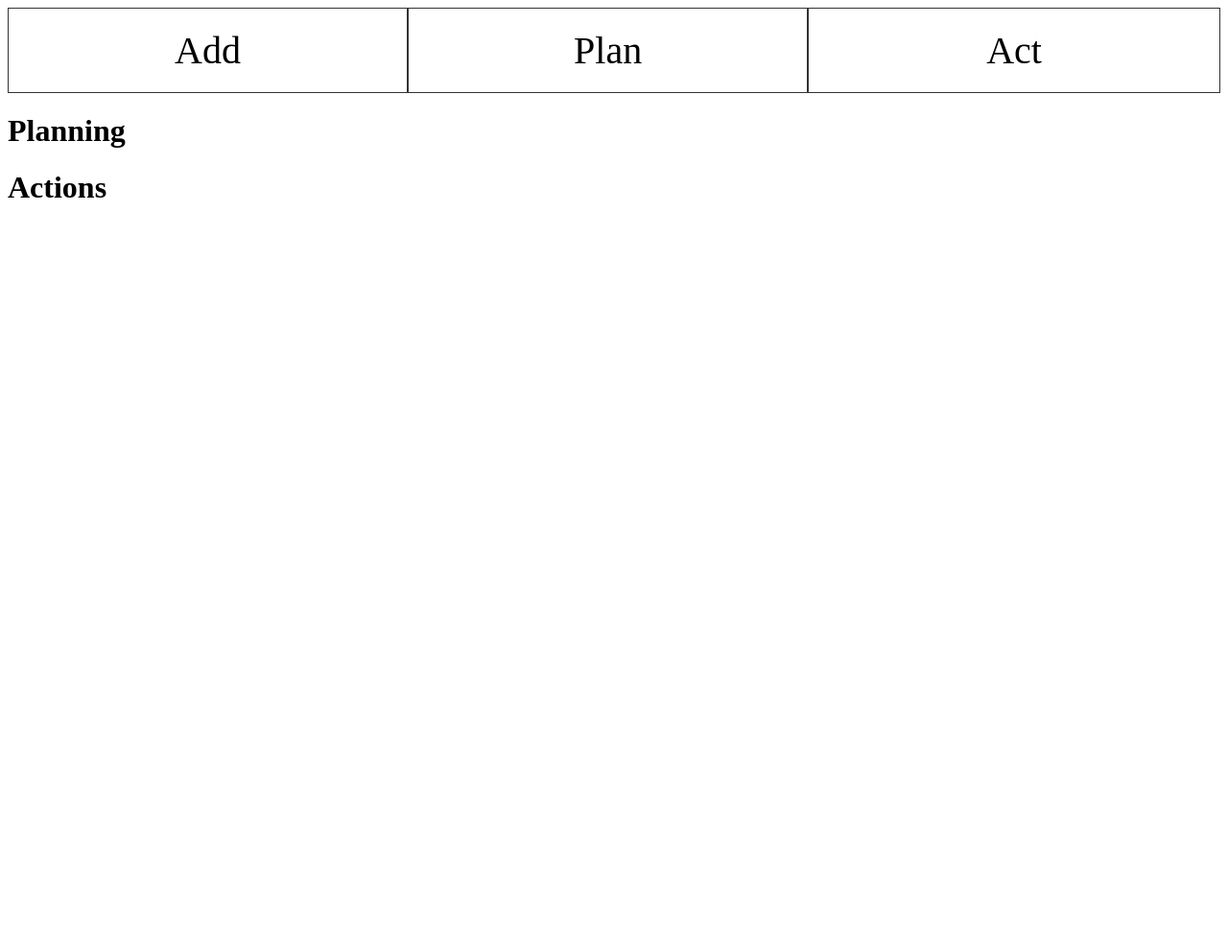
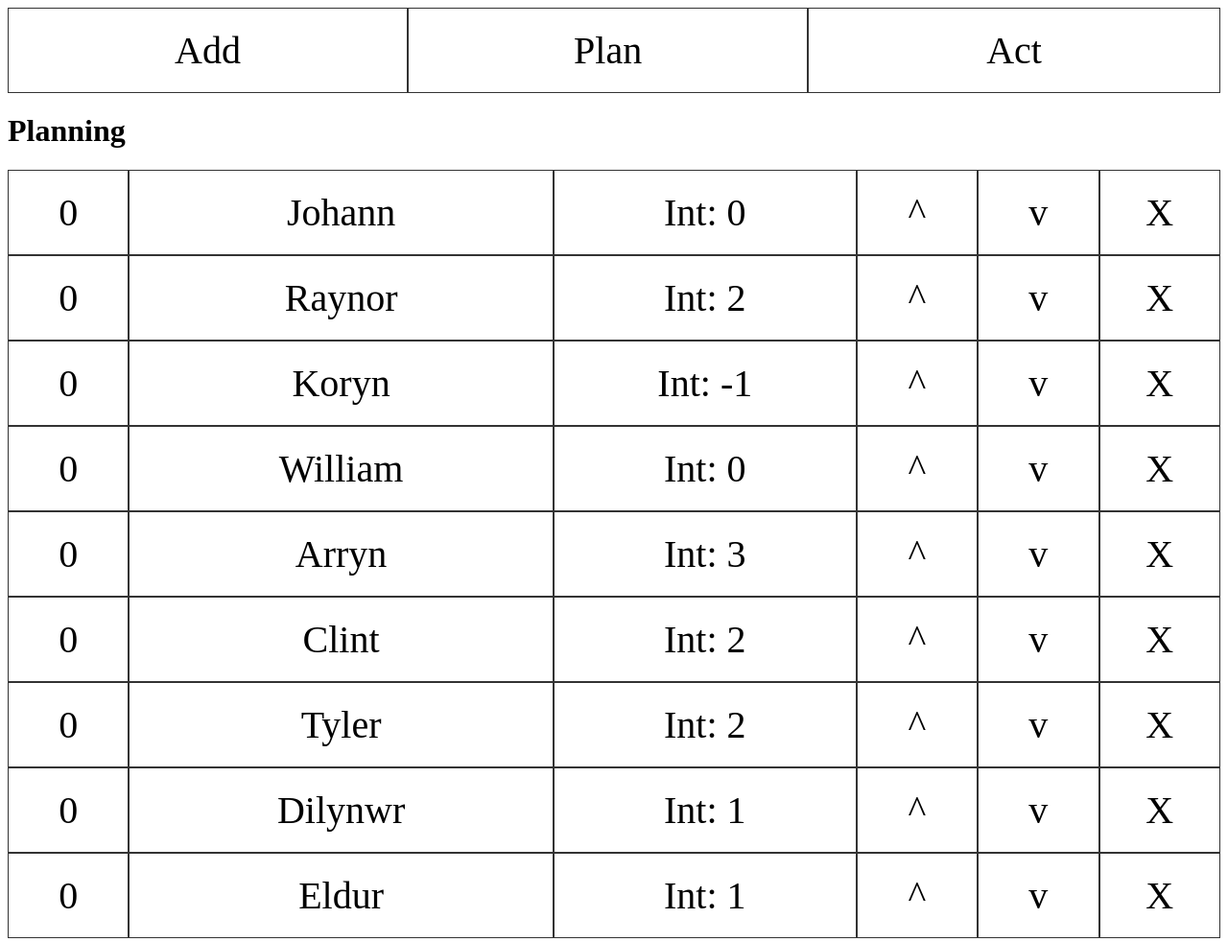
Before and after one commit to Sperges/rollforinitiative, a plain HTML site: page index.html in a window 1280 px wide. Shown: the top 982 px of the page at 96% size. Before the commit the page ends 800 px from the top, so only its background shows below. Drawn offline with Linux system fonts and the light colour scheme.

Commit message:
Add default characters

```diff
--- a/index.html
+++ b/index.html
@@ -52,10 +52,7 @@
       var planningList = [];
       const planningDiv = document.getElementById('Planning');
       const actionsDiv = document.getElementById('Actions');
-      function AddCharacter() {
-        const name = prompt("Enter Name.", "Name");
-        const intMod = parseInt(prompt("Enter Int Mod", "0"));
-        const dexMod = parseInt(prompt("Enter Dex Mod", "0"));
+      function AddCharacterHelper(name, intMod, dexMod) {
         const newCharacter = {
           name: name,
           intMod: intMod,
@@ -73,6 +70,12 @@
           value: newCharacter.planningInit
         });
         Render();
+      }
+      function AddCharacter() {
+        const name = prompt("Enter Name.", "Name");
+        const intMod = parseInt(prompt("Enter Int Mod", "0"));
+        const dexMod = parseInt(prompt("Enter Dex Mod", "0"));
+        AddCharacterHelper(name, intMod, dexMod)
       }
       function RemoveCharacter(index) {
         let ai = null;
@@ -207,6 +210,15 @@
             </div>';
         }
       }
+      AddCharacterHelper("Johann", 0, 0)
+      AddCharacterHelper("Raynor", 2, 2)
+      AddCharacterHelper("Koryn", -1, 2)
+      AddCharacterHelper("William", 0, 1)
+      AddCharacterHelper("Arryn", 3, 1)
+      AddCharacterHelper("Clint", 2, 0)
+      AddCharacterHelper("Tyler", 2, -1)
+      AddCharacterHelper("Dilynwr", 1, -4)
+      AddCharacterHelper("Eldur", 1, -4)
     </script>
   </body>
 </html>
```
